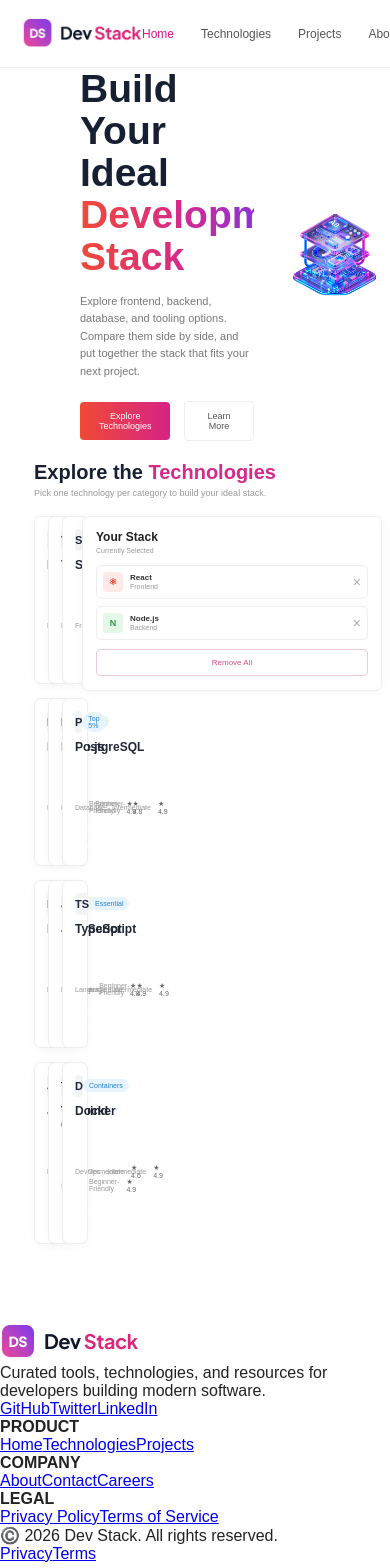
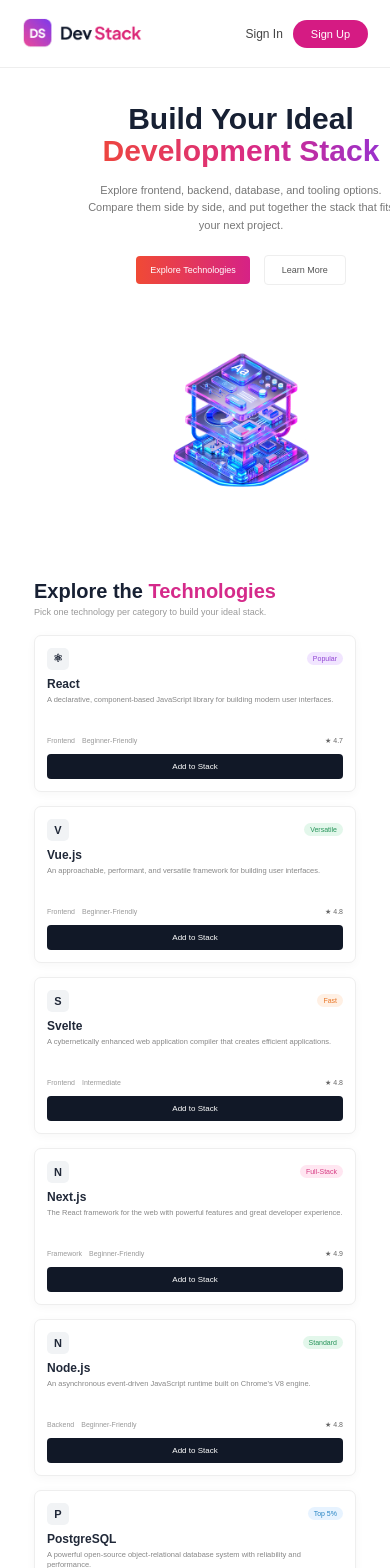
Before and after one commit to rakib006210/Dev-Stack, a React (Vite) app: page / in a window 390 px wide. Shown: the top 1568 px of the page. Built offline with nearby package versions, Linux system fonts and the light colour scheme.

Commit message:
Update website

```diff
--- a/src/App.css
+++ b/src/App.css
@@ -264,7 +264,7 @@
 }
 
 
-/* Section Title */
+
 
 .section-title {
   margin-bottom: 18px;
@@ -333,7 +333,7 @@
 }
 
 
-/* Card Top */
+
 
 .card-top {
   display: flex;
@@ -361,7 +361,7 @@
 }
 
 
-/* Badge */
+
 
 .technology-badge {
   padding: 3px 6px;
@@ -412,7 +412,7 @@
 }
 
 
-/* Card Text */
+
 
 .technology-card h3 {
   margin: 7px 0 4px;
@@ -439,7 +439,7 @@
 }
 
 
-/* Card Details */
+
 
 .card-details {
   display: flex;
@@ -460,8 +460,6 @@
   color: #666666;
 }
 
-
-/* Add Button */
 
 .add-stack-button {
   width: 100%;
@@ -526,7 +524,7 @@
 }
 
 
-/* Selected Item */
+
 
 .selected-item {
   width: 100%;
@@ -606,7 +604,7 @@
 }
 
 
-/* Remove All */
+
 
 .remove-all-button {
   width: 100%;
@@ -626,3 +624,259 @@
 
   cursor: pointer;
 }
+
+
+
+@media (max-width: 900px) {
+
+  .nav-links {
+    gap: 14px;
+  }
+
+  .hero-left h1 {
+    font-size: 32px;
+  }
+
+  .hero-right img {
+    width: 220px;
+  }
+
+  .technology-grid {
+    grid-template-columns: repeat(2, minmax(0, 1fr));
+  }
+}
+
+
+@media (max-width: 700px) {
+
+  .nav-links {
+    display: none;
+  }
+
+  .nav-actions {
+    gap: 10px;
+  }
+
+  .hero-inner {
+    flex-direction: column;
+
+    padding-top: 35px;
+    padding-bottom: 30px;
+
+    text-align: center;
+  }
+
+  .hero-left {
+    width: 100%;
+  }
+
+  .hero-left h1 {
+    font-size: 30px;
+  }
+
+  .hero-buttons {
+    justify-content: center;
+  }
+
+  .hero-right {
+    width: 100%;
+
+    margin-top: 25px;
+  }
+
+  .technology-area {
+    flex-direction: column;
+  }
+
+  .technology-grid {
+    width: 100%;
+
+    grid-template-columns: 1fr;
+  }
+
+  .your-stack {
+    width: 100%;
+  }
+}
+
+
+
+.footer {
+  width: 100%;
+  background: #ffffff;
+  border-top: 1px solid #eeeeee;
+  margin-top: 45px;
+  padding-top: 42px;
+}
+
+
+
+
+.footer-container {
+  width: calc(100% - 136px);
+  max-width: 1100px;
+  margin: 0 auto;
+
+  display: grid;
+  grid-template-columns: 2.2fr 1fr 1fr 1fr;
+  column-gap: 55px;
+
+  padding-bottom: 34px;
+}
+
+
+
+
+.footer-brand {
+  min-width: 0;
+}
+
+.footer-logo {
+  width: 78px;
+  height: auto;
+  display: block;
+  margin-bottom: 10px;
+}
+
+.footer-description {
+  width: 270px;
+  max-width: 100%;
+
+  margin: 0;
+
+  color: #999999;
+
+  font-size: 8px;
+  line-height: 1.55;
+}
+
+
+
+.footer-socials {
+  display: flex;
+  align-items: center;
+
+  gap: 13px;
+
+  margin-top: 14px;
+}
+
+.footer-socials a {
+  color: #555555;
+
+  font-size: 8px;
+
+  text-decoration: none;
+}
+
+.footer-socials a:hover {
+  color: #d51b83;
+}
+
+
+
+
+.footer-column {
+  display: flex;
+  flex-direction: column;
+  align-items: flex-start;
+}
+
+.footer-column h4 {
+  margin: 0 0 11px;
+
+  color: #222222;
+
+  font-size: 8px;
+  font-weight: 700;
+
+  letter-spacing: 0.2px;
+}
+
+.footer-column a {
+  color: #999999;
+
+  font-size: 8px;
+  line-height: 1.8;
+
+  text-decoration: none;
+}
+
+.footer-column a:hover {
+  color: #d51b83;
+}
+
+
+
+
+.footer-bottom {
+  width: calc(100% - 136px);
+  max-width: 1100px;
+
+  margin: 0 auto;
+
+  padding: 17px 0;
+
+  border-top: 1px solid #eeeeee;
+
+  display: flex;
+  align-items: center;
+  justify-content: space-between;
+}
+
+.footer-bottom p {
+  margin: 0;
+
+  color: #aaaaaa;
+
+  font-size: 7px;
+}
+
+.footer-bottom-links {
+  display: flex;
+  align-items: center;
+
+  gap: 18px;
+}
+
+.footer-bottom-links a {
+  color: #aaaaaa;
+
+  font-size: 7px;
+
+  text-decoration: none;
+}
+
+
+
+
+@media (max-width: 700px) {
+
+  .footer-container {
+    width: calc(100% - 50px);
+
+    grid-template-columns: 1fr 1fr;
+
+    row-gap: 30px;
+  }
+
+  .footer-bottom {
+    width: calc(100% - 50px);
+  }
+
+}
+
+
+@media (max-width: 450px) {
+
+  .footer-container {
+    width: calc(100% - 35px);
+
+    grid-template-columns: 1fr;
+
+    row-gap: 28px;
+  }
+
+
+
+}
```
Also changed, not shown: 1 other file (tests, documents, lock files or other folders).
